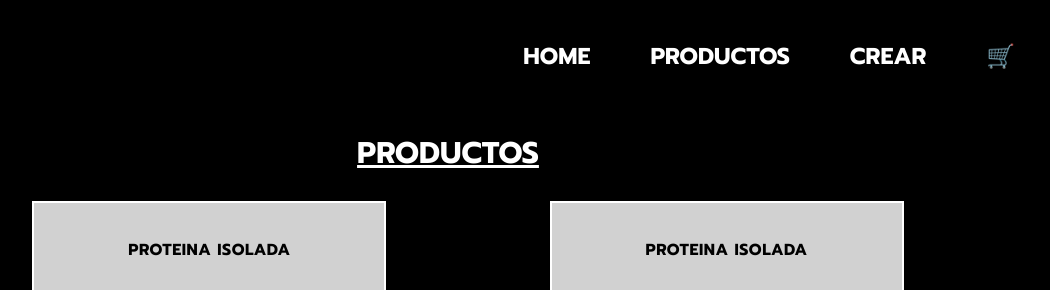
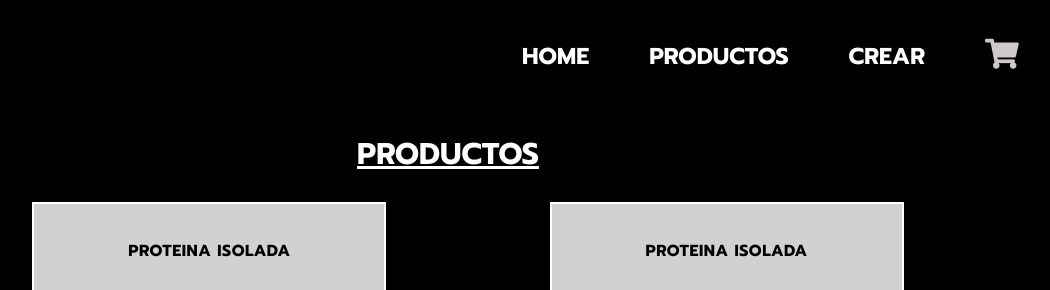
Before and after one commit to josepCortesManyanich/JQuery-PRACTISE, a plain HTML site: page VIews/products.html in a window 1280 px wide. Shown: the top 290 px of the page, without its empty margins (192-1242 px from the left). Drawn offline with Linux system fonts and the light colour scheme.

Commit message:
navbar solved

```diff
--- a/VIews/products.html
+++ b/VIews/products.html
@@ -9,7 +9,7 @@
     <link rel="preconnect" href="https://fonts.googleapis.com">
     <link rel="preconnect" href="https://fonts.gstatic.com" crossorigin>
     <link href="https://fonts.googleapis.com/css2?family=Prompt:ital,wght@0,100;0,200;0,300;0,400;0,500;0,600;0,700;0,800;0,900;1,100;1,200;1,300;1,400;1,500;1,600;1,700;1,800;1,900&display=swap" rel="stylesheet">
-
+    <link rel="stylesheet" href="https://cdnjs.cloudflare.com/ajax/libs/font-awesome/5.15.3/css/all.min.css">
 </head>
 <body>
 
@@ -20,7 +20,13 @@
                     <li><a href="../index.html">Home</a></li>
                     <li><a href="/VIews/products.html">Productos</a></li>
                     <li><a href="/VIews/create-products.html">Crear </a></li>
-                    <li><a href="/VIews/cart.html">🛒</a></li>
+                    <li>
+                        <a href="/VIews/cart.html">
+
+                                <i class="fas fa-shopping-cart"></i>
+                        </a>
+                    </li>
+
                 </ul>
             </nav>
 
--- a/style.css
+++ b/style.css
@@ -19,6 +19,7 @@
 
 
 }
+
 
 .navbar ul{
     list-style: none;
@@ -72,7 +73,15 @@
     width: 0;
 
 }
+ i{
 
+    right: 50px;
+	top: 50px;
+	width: 30px;
+	cursor: pointer;
+    font-size: 30px;
+    color: #cec8c8;
+}
 
 
 /*Products*/
```
Also changed, not shown: VIews/cart.html (+17 -1 lines), VIews/create-products.html (+7 -1 lines).
